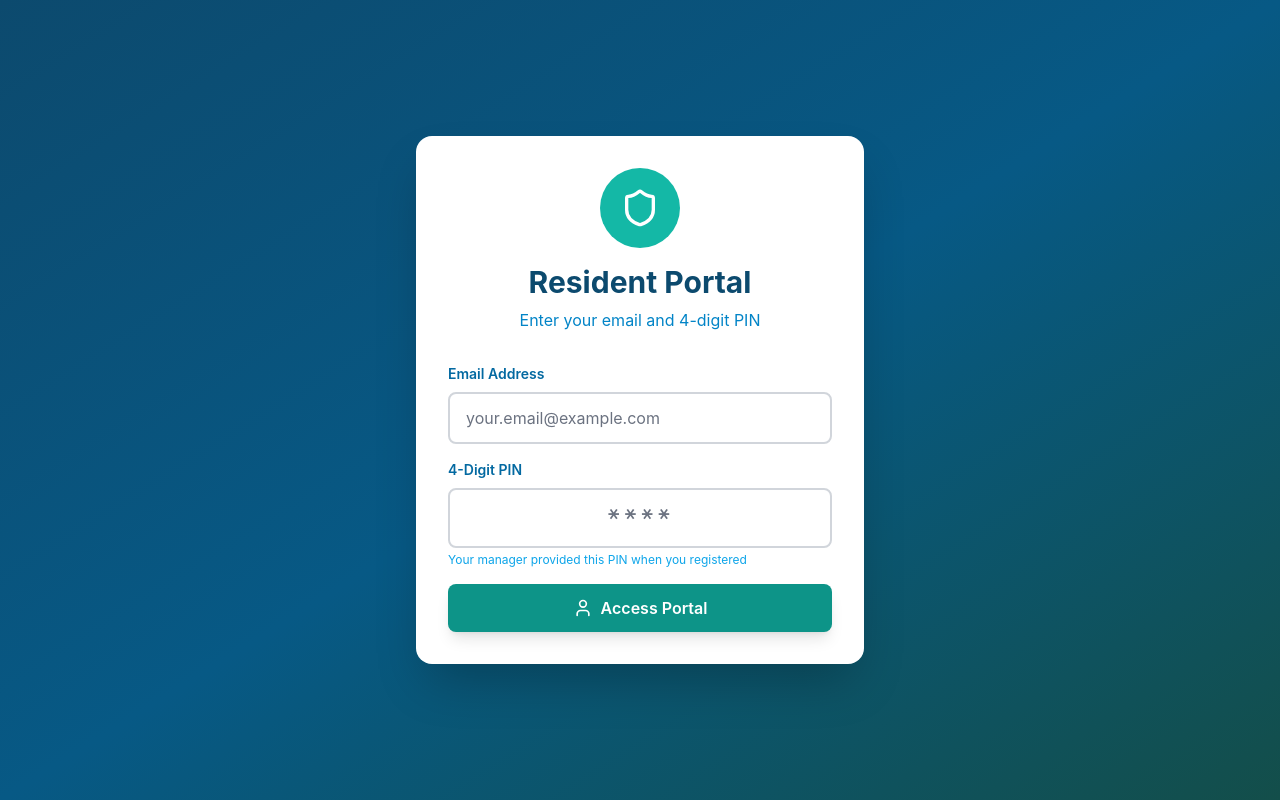
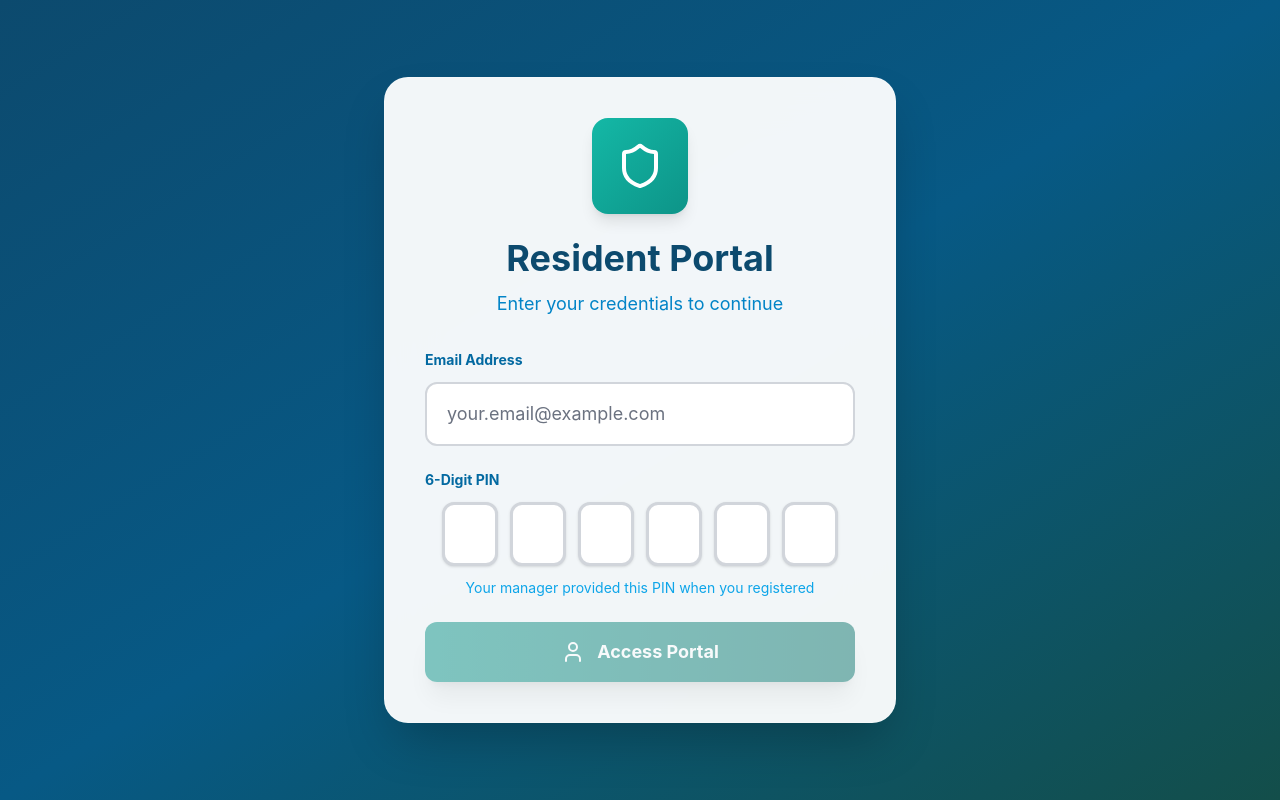
Before and after one commit to cloud-dev-max/Secure-Access-Pass, a Next.js app: page /resident in a window 1280 px wide. Built offline with nearby package versions, Linux system fonts and the light colour scheme.

Commit message:
V10.8.5 - PREMIUM LOGIN UI: 6-box segmented PIN input with auto-advance, paste support, glassmorphism design

```diff
--- a/app/resident/page.tsx
+++ b/app/resident/page.tsx
@@ -39,9 +39,9 @@ export default function ResidentPortalPage() {
   const [guestPasses, setGuestPasses] = useState<GuestPass[]>([])
   const [maxGuestsAllowed, setMaxGuestsAllowed] = useState(3) // V4: Guest limit from settings
 
-  // Login form - V4: Added PIN
+  // Login form - V10.8.5: Upgraded to 6-digit PIN with segmented inputs
   const [email, setEmail] = useState('')
-  const [pin, setPin] = useState('')
+  const [pin, setPin] = useState<string[]>(['', '', '', '', '', '']) // 6-digit array
   const [loginLoading, setLoginLoading] = useState(false)
   const [loginError, setLoginError] = useState('')
 
@@ -142,9 +142,10 @@ export default function ResidentPortalPage() {
     setLoginLoading(true)
     setLoginError('')
 
-    // V4: Validate PIN format
-    if (!/^\d{4}$/.test(pin)) {
-      setLoginError('PIN must be exactly 4 digits')
+    // V10.8.5: Validate 6-digit PIN format
+    const fullPin = pin.join('')
+    if (!/^\d{6}$/.test(fullPin)) {
+      setLoginError('PIN must be exactly 6 digits')
       setLoginLoading(false)
       return
     }
@@ -155,7 +156,7 @@ export default function ResidentPortalPage() {
         headers: { 'Content-Type': 'application/json' },
         body: JSON.stringify({
           email: email.trim().toLowerCase(),
-          pin: pin.trim()
+          pin: fullPin
         }),
       })
 
@@ -515,22 +516,65 @@ export default function ResidentPortalPage() {
     }
   }
 
-  // Login Screen
+  // V10.8.5: Premium Login Screen with 6-box segmented PIN input
   if (!isLoggedIn) {
+    // Handler for PIN input changes with auto-advance
+    const handlePinChange = (index: number, value: string) => {
+      // Only allow digits
+      if (value && !/^\d$/.test(value)) return
+
+      const newPin = [...pin]
+      newPin[index] = value
+      setPin(newPin)
+
+      // Auto-advance to next box
+      if (value && index < 5) {
+        const nextInput = document.getElementById(`pin-${index + 1}`)
+        nextInput?.focus()
+      }
+    }
+
+    // Handler for backspace navigation
+    const handlePinKeyDown = (index: number, e: React.KeyboardEvent) => {
+      if (e.key === 'Backspace' && !pin[index] && index > 0) {
+        const prevInput = document.getElementById(`pin-${index - 1}`)
+        prevInput?.focus()
+      }
+    }
+
+    // Handler for paste
+    const handlePinPaste = (e: React.ClipboardEvent) => {
+      e.preventDefault()
+      const pastedData = e.clipboardData.getData('text').replace(/\D/g, '').slice(0, 6)
+      const newPin = [...pin]
+      for (let i = 0; i < pastedData.length; i++) {
+        newPin[i] = pastedData[i]
+      }
+      setPin(newPin)
+
+      // Focus last filled box or first empty box
+      const nextIndex = Math.min(pastedData.length, 5)
+      const nextInput = document.getElementById(`pin-${nextIndex}`)
+      nextInput?.focus()
+    }
+
     return (
       <div className="min-h-screen bg-gradient-to-br from-navy-900 via-navy-800 to-teal-900 flex items-center justify-center p-4">
-        <div className="bg-white rounded-2xl shadow-2xl p-8 max-w-md w-full">
+        {/* V10.8.5: Premium glassmorphism card */}
+        <div className="bg-white/95 backdrop-blur-xl rounded-3xl shadow-2xl p-10 max-w-lg w-full border border-white/20">
+          {/* Logo & Title */}
           <div className="text-center mb-8">
-            <div className="bg-teal-500 w-20 h-20 rounded-full flex items-center justify-center mx-auto mb-4">
-              <Shield className="w-10 h-10 text-white" />
+            <div className="bg-gradient-to-br from-teal-500 to-teal-600 w-24 h-24 rounded-2xl flex items-center justify-center mx-auto mb-6 shadow-lg">
+              <Shield className="w-12 h-12 text-white" />
             </div>
-            <h1 className="text-3xl font-bold text-navy-900 mb-2">Resident Portal</h1>
-            <p className="text-navy-600">Enter your email and 4-digit PIN</p>
+            <h1 className="text-4xl font-bold text-navy-900 mb-3">Resident Portal</h1>
+            <p className="text-navy-600 text-lg">Enter your credentials to continue</p>
           </div>
 
-          <form onSubmit={handleLogin} className="space-y-4">
+          <form onSubmit={handleLogin} className="space-y-6">
+            {/* Email Input */}
             <div>
-              <label className="block text-sm font-semibold text-navy-700 mb-2">
+              <label className="block text-sm font-bold text-navy-700 mb-3">
                 Email Address
               </label>
               <input
@@ -539,48 +583,59 @@ export default function ResidentPortalPage() {
                 onChange={(e) => setEmail(e.target.value)}
                 placeholder="your.email@example.com"
                 required
-                className="w-full px-4 py-3 border-2 border-navy-300 rounded-lg focus:ring-2 focus:ring-teal-500 focus:border-transparent bg-white text-gray-900 placeholder-gray-500"
+                className="w-full px-5 py-4 border-2 border-navy-200 rounded-xl focus:ring-4 focus:ring-teal-500/20 focus:border-teal-500 bg-white text-gray-900 placeholder-gray-400 transition-all text-lg"
               />
             </div>
 
+            {/* V10.8.5: Premium 6-Box Segmented PIN Input */}
             <div>
-              <label className="block text-sm font-semibold text-navy-700 mb-2">
-                4-Digit PIN
+              <label className="block text-sm font-bold text-navy-700 mb-3">
+                6-Digit PIN
               </label>
-              <input
-                type="password"
-                value={pin}
-                onChange={(e) => setPin(e.target.value.replace(/\D/g, '').slice(0, 4))}
-                placeholder="****"
-                required
-                maxLength={4}
-                pattern="\d{4}"
-                className="w-full px-4 py-3 border-2 border-navy-300 rounded-lg focus:ring-2 focus:ring-teal-500 focus:border-transparent bg-white text-gray-900 placeholder-gray-500 text-center text-2xl font-mono tracking-widest"
-              />
-              <p className="text-xs text-navy-500 mt-1">Your manager provided this PIN when you registered</p>
+              <div className="flex gap-3 justify-center" onPaste={handlePinPaste}>
+                {pin.map((digit, index) => (
+                  <input
+                    key={index}
+                    id={`pin-${index}`}
+                    type="text"
+                    inputMode="numeric"
+                    maxLength={1}
+                    value={digit}
+                    onChange={(e) => handlePinChange(index, e.target.value)}
+                    onKeyDown={(e) => handlePinKeyDown(index, e)}
+                    className="w-14 h-16 text-center text-3xl font-bold border-3 border-navy-300 rounded-xl focus:ring-4 focus:ring-teal-500/30 focus:border-teal-500 bg-white text-navy-900 transition-all shadow-sm hover:border-navy-400"
+                    required
+                  />
+                ))}
+              </div>
+              <p className="text-sm text-navy-500 mt-3 text-center">
+                Your manager provided this PIN when you registered
+              </p>
             </div>
 
+            {/* Error Message */}
             {loginError && (
-              <div className="bg-red-50 border border-red-200 text-red-800 p-3 rounded-lg flex items-center gap-2">
-                <AlertCircle className="w-5 h-5" />
-                <span className="text-sm">{loginError}</span>
+              <div className="bg-red-50 border-2 border-red-200 text-red-800 p-4 rounded-xl flex items-center gap-3">
+                <AlertCircle className="w-6 h-6 flex-shrink-0" />
+                <span className="text-sm font-medium">{loginError}</span>
               </div>
             )}
 
+            {/* Submit Button */}
             <button
               type="submit"
-              disabled={loginLoading}
-              className="w-full bg-teal-600 hover:bg-teal-700 text-white px-6 py-3 rounded-lg font-semibold disabled:opacity-50 disabled:cursor-not-allowed shadow-lg hover:shadow-xl transition-all flex items-center justify-center gap-2"
+              disabled={loginLoading || pin.some(d => !d)}
+              className="w-full bg-gradient-to-r from-teal-600 to-teal-700 hover:from-teal-700 hover:to-teal-800 text-white px-6 py-4 rounded-xl font-bold text-lg disabled:opacity-50 disabled:cursor-not-allowed shadow-xl hover:shadow-2xl transition-all flex items-center justify-center gap-3"
             >
               {loginLoading ? (
                 <>
-                  <Loader2 className="w-5 h-5 animate-spin" />
-                  Logging in...
+                  <Loader2 className="w-6 h-6 animate-spin" />
+                  <span>Logging in...</span>
                 </>
               ) : (
                 <>
-                  <User className="w-5 h-5" />
-                  Access Portal
+                  <User className="w-6 h-6" />
+                  <span>Access Portal</span>
                 </>
               )}
             </button>
```
